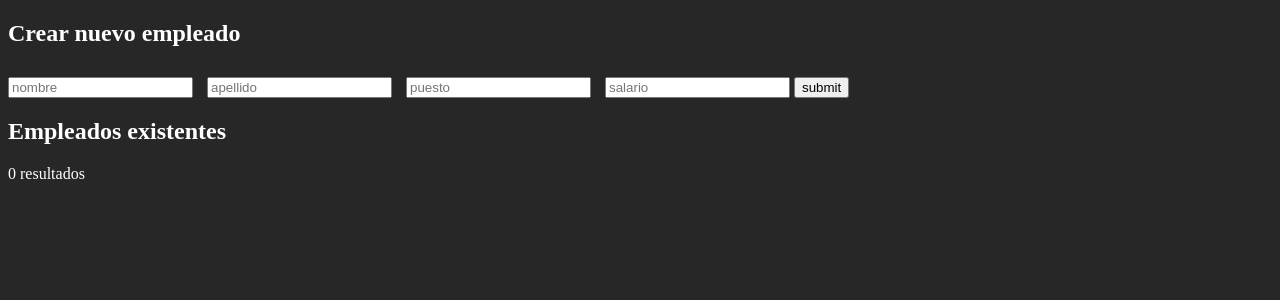
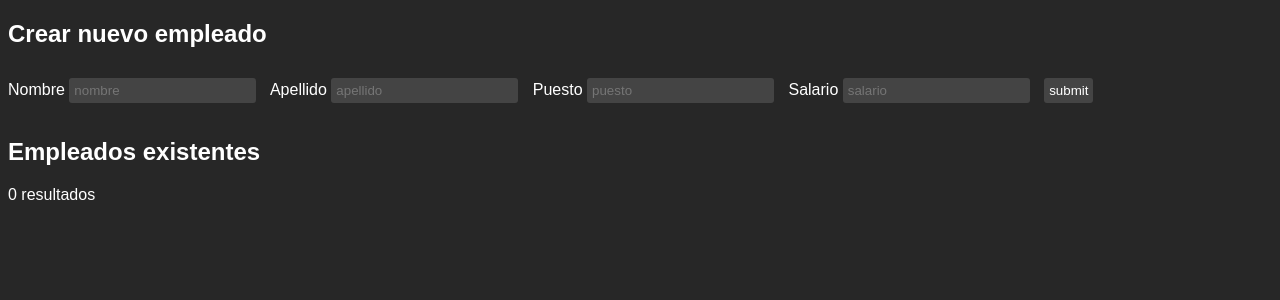
Before and after one commit to SammyBits/OdioPHPTest2, a PHP site: page / in a window 1280 px wide. Shown: the top 300 px of the page. Run offline with PHP 8.4, Linux system fonts and the light colour scheme; data that the repository does not hold is empty.

Commit message:
Actualizar estilos y corregir errores en index.php y createEmpleado.php

```diff
--- a/src/index.php
+++ b/src/index.php
@@ -14,7 +14,10 @@
         html {
             background-color: #272727;
             color: #fff;
-
+            font-family: Arial, sans-serif;
+            margin: 10;
+            padding: 10;
+            color: white;
         }
 
         form {
@@ -29,12 +32,54 @@
             color: #fff;
         }
 
-        input[type="text"] {
+        input[type="text"],
+        input[type="number"],
+        input[type="submit"] {
             margin-right: 10px;
+
+            padding: 5px;
+            border: none;
+            border-radius: 3px;
+            background-color: #444;
+            color: #fff;
         }
 
         input[type="submit"] {
             margin-top: 10px;
+            cursor: pointer;
+        }
+
+        input[type="submit"]:hover {
+            background-color: #333;
+        }
+
+        .empleados {
+            display: flex;
+            flex-wrap: wrap;
+            gap: 10px;
+            color: white;
+
+        }
+
+        .empleado {
+            background-color: #444;
+            padding: 10px;
+            border-radius: 5px;
+            color: white;
+            flex-basis: calc(33.333% - 20px);
+        }
+
+        .empleado h3 {
+            margin-top: 0;
+            font-size: 18px;
+        }
+
+        .empleado p {
+            margin: 5px 0;
+        }
+
+        .form-content{
+           height: 50px;
         }
     </style>
 
@@ -97,13 +142,21 @@
     ?>
 
     <h2>Crear nuevo empleado</h2>
+    <div class="form-content">
         <form action="./services/createEmpleado.php" method="post">
+            <label for="nombre">Nombre</label>
             <input type="text" name="nombre" placeholder="nombre">
+            <label for="apellido">Apellido</label>
             <input type="text" name="apellido" placeholder="apellido">
+            <label for="puesto">Puesto</label>
             <input type="text" name="puesto" placeholder="puesto">
+            <label for="salario">Salario</label>
             <input type="number" name="salario" placeholder="salario">
+
             <input type="submit" name="submit" value="submit">
         </form>
+    </div>
+
 
     <h2>Empleados existentes</h2>
     <div class="empleados">
```
Lines whose indentation alone changed are shown as unchanged.
